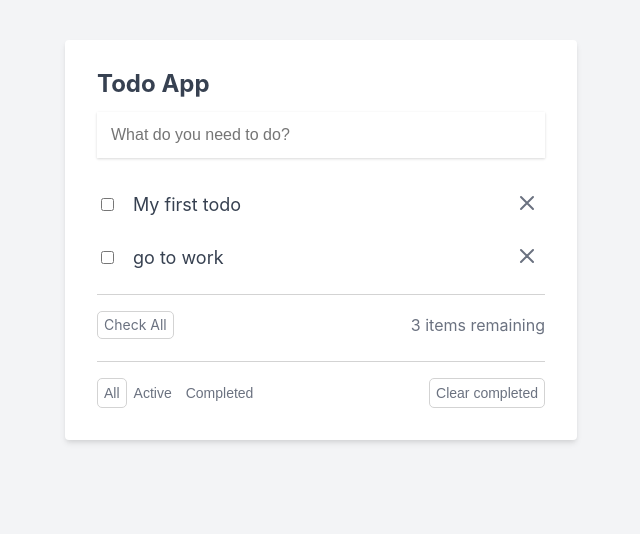
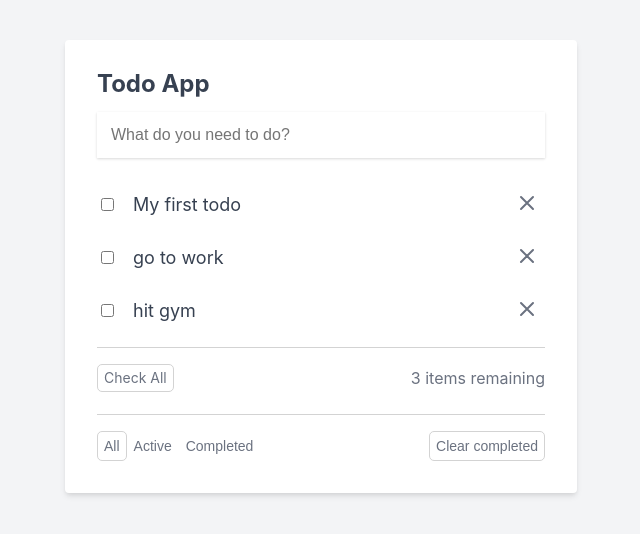
Before and after one commit to Tomoe-12/Todo-react, a React (Create React App) app: page / in a window 1280 px wide. Shown: the top 534 px of the page, without its empty margins (319-959 px from the left). Built offline with nearby package versions, Linux system fonts and the light colour scheme; data requests are answered from the project's data file.

Commit message:
update todo

```diff
--- a/src/App.js
+++ b/src/App.js
@@ -38,7 +38,27 @@ function App() {
     setTodos(prevState => {
       return prevState.filter(todo => {
         return todo.id !== todoId
-      });// [todo,todo]
+      });
+    })
+  }
+
+  let updateTodo = (todo) =>{
+    //server
+    fetch(`http://localhost:3003/todo/${todo.id}` ,{
+      method : "PATCH",
+      headers: {
+        'Content-Type': 'application/json'
+      },
+      body : JSON.stringify(todo)
+    })
+    //client
+    setTodos(prevState => {
+      return prevState.map(t => {
+        if(t.id === todo.id ){
+          return todo
+        }
+        return t
+      })
     })
   }
 
@@ -47,7 +67,7 @@ function App() {
       <div className="todo-app">
         <h2>Todo App</h2>
         <TodoForm addTodo={addTodo}/>
-        <TodoList todos={todos} deleteTodo={deleteTodo}/>
+        <TodoList todos={todos} deleteTodo={deleteTodo} updateTodo={updateTodo}/>
         <CheckAllAndRemaining/>
         <div className="other-buttons-container">
           <TodoFilters/>
--- a/src/components/Todo.js
+++ b/src/components/Todo.js
@@ -1,15 +1,36 @@
-import React from 'react'
+import React, { useState } from 'react'
 
-export default function Todo({todo,deleteTodo}) {
+export default function Todo({todo , deleteTodo , updateTodo }) {
+
+  let [ isEdit , setIsEdit ] = useState(false)
+  let [ title , setTitle ] = useState(todo.title)
+
+
+  let updateTodoHandler = (e)=>{
+    e.preventDefault()
+
+    let updateTod = {
+      id : todo.id ,
+      title ,
+      completed : todo.completed
+    }
+    updateTodo(updateTod)
+    setIsEdit(false)
+
+  }
 
   return (
     <li className="todo-item-container">
         <div className="todo-item">
             <input type="checkbox" />
-            <span className={`todo-item-label ${todo.completed ? 'line-through' : ''}`}>
+           { !isEdit &&  <span onDoubleClick={ ()=> setIsEdit(true) } className={`todo-item-label ${todo.completed ? 'line-through' : ''}`}>
             {todo.title}
-            </span>
-            {/* <input type="text" className="todo-item-input" value="Go to Grocery" /> */}
+            </span>}
+            { isEdit &&
+             <form onSubmit={updateTodoHandler}>
+              <input type="text" className="todo-item-input" value={title} onChange={ (e) => setTitle(e.target.value)} />
+             </form>
+            }
         </div>
         <button className="x-button" onClick={() => deleteTodo(todo.id)}>
             <svg
--- a/src/components/TodoList.js
+++ b/src/components/TodoList.js
@@ -1,11 +1,11 @@
 import React from 'react'
 import Todo from '../components/Todo.js';
 
-export default function TodoList({todos, deleteTodo}) {
+export default function TodoList({todos, deleteTodo , updateTodo}) {
     return (
         <ul className="todo-list">
             {todos.map(todo => (
-                <Todo todo={todo} key={todo.id} deleteTodo={deleteTodo}/>
+                <Todo todo={todo} key={todo.id} deleteTodo={deleteTodo} updateTodo={updateTodo}/>
             ))}
         </ul>
     )
--- a/src/data/db.json
+++ b/src/data/db.json
@@ -9,6 +9,11 @@
       "id": "0.23942007338327853",
       "title": "go to work",
       "completed": false
+    },
+    {
+      "id": "0.8686614817315106",
+      "title": "hit gym",
+      "completed": false
     }
   ]
 }
```
